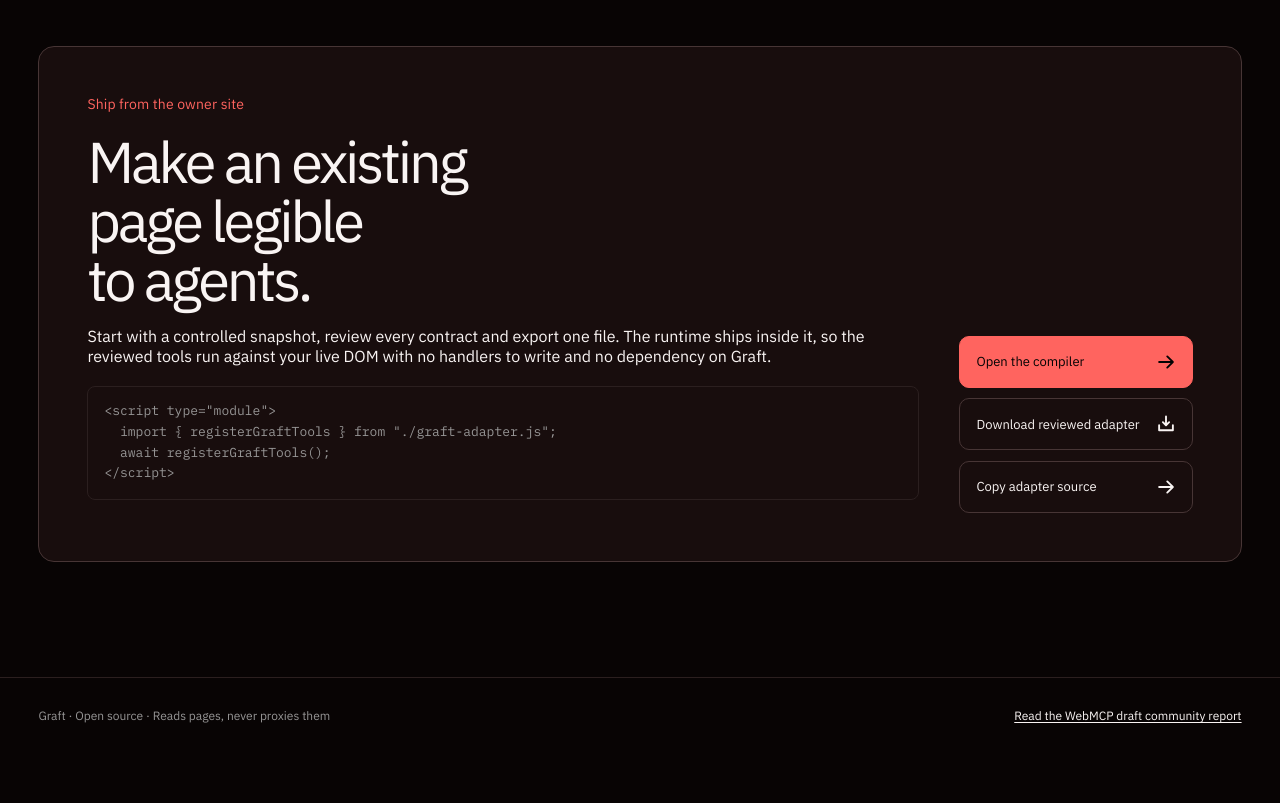
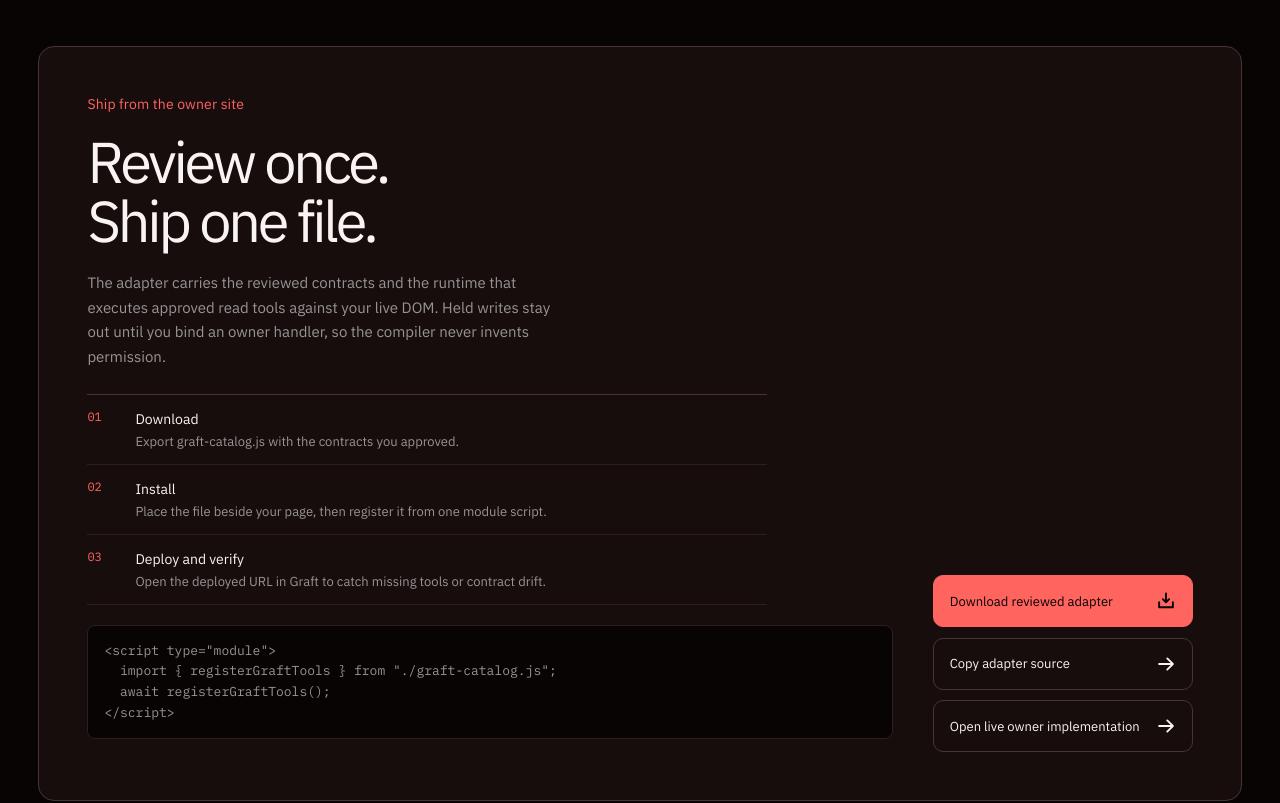
Before and after one commit to himanshu748/graft-webmcp, a React (Vite) app: page / in a window 1280 px wide. Shown: the part 5040-5843 px from the top of the page. Before the commit the page ends 5794 px from the top, so only its background shows below. Built offline with nearby package versions, Linux system fonts and the light colour scheme; no server answers.

Commit message:
Fix call inspection and clarify adapter handoff

```diff
--- a/examples/owner-site/owner.js
+++ b/examples/owner-site/owner.js
@@ -92,7 +92,9 @@ async function addToCart(args) {
 async function boot() {
   // No handler map: the read-only contracts run on the bundled runtime.
   const report = await registerGraftTools();
+  const adapterCount = report.registered.length;
   const context = document.modelContext ?? navigator.modelContext;
+  let writeRegistered = false;
 
   if (heldWrite && context) {
     // The reviewed contract ships as written. Re-declaring it by hand is how a
@@ -108,12 +110,13 @@ async function boot() {
       {},
     );
     report.registered.push(heldWrite.name);
+    writeRegistered = true;
   }
 
   const live = context ? (await context.getTools()).length : 0;
   status.textContent =
     live > 0
-      ? `${live} WebMCP tools live: ${report.registered.join(", ")}. ${report.registered.length} generated by Graft, 1 write action bound by the owner.`
+      ? `${live} WebMCP tools live: ${report.registered.join(", ")}. ${adapterCount} registered from the Graft adapter${writeRegistered ? ", plus 1 owner-bound write" : ""}.`
       : "WebMCP is not available in this browser, so no tools registered.";
   if (report.missingHandlers.length > 0) {
     status.textContent += ` Missing handlers: ${report.missingHandlers.join(", ")}.`;
--- a/src/App.tsx
+++ b/src/App.tsx
@@ -36,6 +36,7 @@ import {
   compileDocument,
   coerceToolArguments,
   executeTool,
+  toContentResult,
   WebMCPRegistry,
   type GraftLifecycleEvent,
   type GraftTool,
@@ -83,6 +84,12 @@ interface TimelineEntry {
   state: RunState;
 }
 
+interface ExportFeedback {
+  kind: "copied" | "prepared";
+  fileName: string;
+  eligible: number;
+}
+
 interface PendingConfirmation {
   toolName: string;
   args: Record<string, unknown>;
@@ -116,6 +123,15 @@ const EMPTY_REGISTRATION: ToolRegistrationReport = {
 const WAIT = (milliseconds: number) =>
   new Promise<void>((resolve) => window.setTimeout(resolve, milliseconds));
 const DEMO_OUTPUT_BUDGET = 8_000;
+
+function adapterFileName(sourceKey: string | null): string {
+  const slug = (sourceKey ?? "adapter")
+    .replace(/[^a-z0-9]+/gi, "-")
+    .replace(/^-+|-+$/g, "")
+    .slice(0, 48)
+    .replace(/-+$/g, "") || "adapter";
+  return `graft-${slug}.js`;
+}
 
 function serializeJson(value: unknown, spacing?: number): string {
   try {
@@ -416,7 +432,7 @@ export function App() {
   const [runningTool, setRunningTool] = useState<string | null>(null);
   const [argumentValues, setArgumentValues] = useState<Record<string, string>>({});
   const [mobileView, setMobileView] = useState<MobileBenchView>("tools");
-  const [copyState, setCopyState] = useState<"idle" | "copied" | "downloaded">("idle");
+  const [exportFeedback, setExportFeedback] = useState<ExportFeedback | null>(null);
   const [error, setError] = useState<string | null>(null);
   const [pendingConfirmation, setPendingConfirmation] =
     useState<PendingConfirmation | null>(null);
@@ -534,6 +550,9 @@ export function App() {
     setError(null);
     setMobileView("tools");
     setActiveSource(source);
+    setTimeline([]);
+    setExportFeedback(null);
+    externalStartRef.current.clear();
     const sourceKey = source.kind === "fixture" ? source.id : source.sourceUrl;
 
     try {
@@ -923,20 +942,21 @@ export function App() {
       addTimelineEntry({
         name: tool.name,
         arguments: args,
-        result,
+        result: toContentResult(result),
         duration,
         state: result.ok ? "success" : isCancellation(result) ? "cancelled" : "error",
       });
       setPreviewHtml(serializeSanitizedDocument(sourceDocument));
       if (!result.ok) setError(result.message);
     } catch (caught) {
+      const failure = {
+        ok: false as const,
+        message: caught instanceof Error ? caught.message : "Execution failed",
+      };
       addTimelineEntry({
         name: tool.name,
         arguments: args,
-        result: {
-          ok: false,
-          message: caught instanceof Error ? caught.message : "Execution failed",
-        },
+        result: toContentResult(failure),
         duration: Math.max(0, Math.round(performance.now() - started)),
         state: isCancellation(caught) ? "cancelled" : "error",
       });
@@ -984,7 +1004,7 @@ export function App() {
       .filter((tool) => tool.status === "auto" || tool.status === "published")
       .map(({ status: _status, ...tool }) => tool);
     const source = buildAdapterModule(manifest, exported, graftRuntimeSource);
-    const fileName = `graft-${(compiledSourceKey ?? "adapter").replace(/[^a-z0-9]+/gi, "-").slice(0, 48)}.js`;
+    const fileName = adapterFileName(compiledSourceKey);
     return { source, fileName, toolCount: manifest.tools.length, eligible: exported.length };
   }, [activeSource, compiledSourceKey, snapshot, tools]);
 
@@ -996,8 +1016,15 @@ export function App() {
     const anchor = document.createElement("a");
     anchor.href = url;
     anchor.download = built.fileName;
+    document.body.append(anchor);
     anchor.click();
-    URL.revokeObjectURL(url);
+    anchor.remove();
+    window.setTimeout(() => URL.revokeObjectURL(url), 1_000);
+    setExportFeedback({
+      kind: "prepared",
+      fileName: built.fileName,
+      eligible: built.eligible,
+    });
     return { fileName: built.fileName, toolCount: built.toolCount, eligible: built.eligible };
   }, [buildExport]);
 
@@ -1006,14 +1033,16 @@ export function App() {
     if (!built) return null;
     try {
       await navigator.clipboard.writeText(built.source);
-      setCopyState("copied");
+      setExportFeedback({
+        kind: "copied",
+        fileName: built.fileName,
+        eligible: built.eligible,
+      });
     } catch {
       // Every insecure context and some browsers refuse clipboard writes. A
       // button that silently does nothing is worse than one that falls back.
       exportAdapter();
-      setCopyState("downloaded");
     }
-    window.setTimeout(() => setCopyState("idle"), 2600);
     return built;
   }, [buildExport, exportAdapter]);
 
@@ -1049,6 +1078,7 @@ export function App() {
         : selectedFixtureId;
   const dirty = compiledSourceKey !== null && compiledSourceKey !== pendingKey;
   const connected = controlToolNames.length === CONTROL_TOOLS.length;
+  const currentAdapterFileName = adapterFileName(compiledSourceKey);
 
   return (
     <div className="app-shell">
@@ -1829,8 +1859,17 @@ export function App() {
                         <span className="timeline-status" data-state={entry.state}>
                           {entry.state === "success" ? `${entry.duration}ms` : entry.state}
                         </span>
-                        <details className="timeline-detail">
-                          <summary>Inspect exact call JSON</summary>
+                        <details
+                          className="timeline-detail"
+                          onToggle={(event) => {
+                            if (!event.currentTarget.open) return;
+                            const detail = event.currentTarget;
+                            window.requestAnimationFrame(() => {
+                              detail.scrollIntoView({ block: "nearest" });
+                            });
+                          }}
+                        >
+                          <summary>Inspect exact tool call JSON</summary>
                           <div className="timeline-json-grid">
                             <div>
                               <span className="micro-label">Arguments</span>
@@ -1950,31 +1989,54 @@ export function App() {
           <div className="page-container final-layout">
             <div className="final-copy">
               <p className="kicker">Ship from the owner site</p>
-              <h2 id="final-title">Make an existing page legible to agents.</h2>
+              <h2 id="final-title">Review once. Ship one file.</h2>
               <p>
-                Start with a controlled snapshot, review every contract and export one file. The
-                runtime ships inside it, so the reviewed tools run against your live DOM with no
-                handlers to write and no dependency on Graft.
+                The adapter carries the reviewed contracts and the runtime that executes approved
+                read tools against your live DOM. Held writes stay out until you bind an owner
+                handler, so the compiler never invents permission.
               </p>
+              <ol className="install-steps" aria-label="Install a Graft adapter">
+                <li>
+                  <span>01</span>
+                  <div>
+                    <strong>Download</strong>
+                    <p>Export {currentAdapterFileName} with the contracts you approved.</p>
+                  </div>
+                </li>
+                <li>
+                  <span>02</span>
+                  <div>
+                    <strong>Install</strong>
+                    <p>Place the file beside your page, then register it from one module script.</p>
+                  </div>
+                </li>
+                <li>
+                  <span>03</span>
+                  <div>
+                    <strong>Deploy and verify</strong>
+                    <p>Open the deployed URL in Graft to catch missing tools or contract drift.</p>
+                  </div>
+                </li>
+              </ol>
               <pre className="final-snippet">
 {`<script type="module">
-  import { registerGraftTools } from "./graft-adapter.js";
+  import { registerGraftTools } from "./${currentAdapterFileName}";
   await registerGraftTools();
 </script>`}
               </pre>
             </div>
             <div className="final-actions">
-              <a className="final-action" href="#compiler-bench">
-                <span>Open the compiler</span>
-                <ArrowRight size={20} weight="bold" aria-hidden="true" />
-              </a>
               <button
                 type="button"
                 className="final-action"
                 disabled={tools.length === 0}
                 onClick={exportAdapter}
               >
-                <span>Download reviewed adapter</span>
+                <span>
+                  {exportFeedback?.kind === "prepared"
+                    ? `Prepared ${exportFeedback.fileName}`
+                    : "Download reviewed adapter"}
+                </span>
                 <DownloadSimple size={20} weight="bold" aria-hidden="true" />
               </button>
               <button
@@ -1984,14 +2046,34 @@ export function App() {
                 onClick={() => void copyAdapter()}
               >
                 <span>
-                  {copyState === "copied"
-                    ? "Copied to clipboard"
-                    : copyState === "downloaded"
-                      ? "Clipboard blocked, downloaded instead"
-                      : "Copy adapter source"}
+                  {exportFeedback?.kind === "copied"
+                    ? "Copied adapter source"
+                    : "Copy adapter source"}
                 </span>
                 <ArrowRight size={20} weight="bold" aria-hidden="true" />
               </button>
+              <a
+                className="final-action"
+                href="https://graft-owner-example.vercel.app/"
+                target="_blank"
+                rel="noreferrer"
+              >
+                <span>Open live owner implementation</span>
+                <ArrowRight size={20} weight="bold" aria-hidden="true" />
+              </a>
+              {exportFeedback && (
+                <div className="export-receipt" role="status" aria-live="polite">
+                  <Check size={18} weight="bold" aria-hidden="true" />
+                  <div>
+                    <strong>
+                      {exportFeedback.kind === "copied" ? "Source copied" : "Adapter prepared"}
+                    </strong>
+                    <span>
+                      {exportFeedback.eligible} approved tools in {exportFeedback.fileName}
+                    </span>
+                  </div>
+                </div>
+              )}
             </div>
           </div>
         </section>
--- a/src/controlPlane.ts
+++ b/src/controlPlane.ts
@@ -217,7 +217,7 @@ export async function registerControlPlane(
   await register({
     name: "graft_export_adapter",
     description:
-      "Download the reviewed contract as a JavaScript adapter the site owner can bind handlers to. Returns the file name and how many candidates are eligible to register. The download happens in the browser, so the file is saved locally rather than returned here.",
+      "Download a self-contained JavaScript adapter for the reviewed contract. Approved read tools run from its bundled DOM runtime; held writes stay in the manifest until the owner binds a handler. Returns the file name and how many candidates are eligible to register.",
     inputSchema: { type: "object", properties: {}, additionalProperties: false },
     async execute() {
       const result = handlers.exportAdapter();
--- a/src/lib/types.ts
+++ b/src/lib/types.ts
@@ -268,7 +268,8 @@ export type GraftLifecycleEvent =
       type: "execution_finished";
       name: string;
       args: Record<string, JsonValue>;
-      result: ToolExecutionResult;
+      /** The exact response shape returned across the WebMCP boundary. */
+      result: ToolContentResult;
       status: "success" | "error" | "cancelled";
       durationMs: number;
     }
--- a/src/lib/webmcp.ts
+++ b/src/lib/webmcp.ts
@@ -295,15 +295,16 @@ export class WebMCPRegistry {
             this.idleResolvers.clear();
           }
         }
+        const wireResult = toContentResult(result);
         this.options.onEvent?.({
           type: "execution_finished",
           name: tool.name,
           args: eventArgs,
-          result,
+          result: wireResult,
           status,
           durationMs: Math.max(0, Date.now() - startedAt),
         });
-        return toContentResult(result);
+        return wireResult;
       },
     };
   }
--- a/src/styles.css
+++ b/src/styles.css
@@ -1284,6 +1284,17 @@ button:disabled {
   overscroll-behavior: auto;
 }
 
+/* An opened proof belongs to the page flow, not a 190px scroll trap. Keep the
+   compact history when rows are collapsed, then make the selected wire payload
+   genuinely inspectable at desktop and recording widths. */
+.call-timeline:has(.timeline-detail[open]) {
+  max-height: none;
+}
+
+.timeline-rows:has(.timeline-detail[open]) {
+  max-height: min(75vh, 640px);
+}
+
 .timeline-empty {
   display: grid;
   min-height: 100px;
@@ -1351,6 +1362,10 @@ button:disabled {
   color: var(--muted-foreground);
   cursor: pointer;
   font-size: 0.75rem;
+}
+
+.timeline-detail[open] summary {
+  color: var(--primary);
 }
 
 .timeline-json-grid {
@@ -1466,7 +1481,7 @@ button:disabled {
 }
 
 .trust-lead > p:last-child,
-.final-copy > p:last-child {
+.final-copy > p:not(.kicker) {
   max-width: 52ch;
   margin: 1.25rem 0 0;
   color: var(--muted-foreground);
@@ -1526,6 +1541,42 @@ button:disabled {
 
 .final-copy h2 {
   max-width: 14ch;
+}
+
+.install-steps {
+  display: grid;
+  max-width: 680px;
+  margin: 1.5rem 0 0;
+  padding: 0;
+  border-top: 1px solid var(--border-strong);
+  list-style: none;
+}
+
+.install-steps li {
+  display: grid;
+  grid-template-columns: 2.25rem minmax(0, 1fr);
+  gap: 0.75rem;
+  padding: 0.8rem 0;
+  border-bottom: 1px solid var(--border);
+}
+
+.install-steps li > span {
+  padding-top: 0.1rem;
+  color: var(--primary);
+  font-family: var(--font-mono);
+  font-size: 0.75rem;
+}
+
+.install-steps strong {
+  font-size: 0.875rem;
+  font-weight: 600;
+}
+
+.install-steps p {
+  margin: 0.25rem 0 0;
+  color: var(--muted-foreground);
+  font-size: 0.8125rem;
+  line-height: 1.5;
 }
 
 .final-actions {
@@ -1559,6 +1610,39 @@ button:disabled {
   color: var(--primary-foreground);
 }
 
+.export-receipt {
+  display: grid;
+  grid-template-columns: auto minmax(0, 1fr);
+  gap: 0.75rem;
+  align-items: start;
+  padding: 0.85rem 1rem;
+  border-left: 2px solid var(--success);
+  background: var(--background);
+}
+
+.export-receipt > svg {
+  margin-top: 0.1rem;
+  color: var(--success);
+}
+
+.export-receipt strong,
+.export-receipt span {
+  display: block;
+}
+
+.export-receipt strong {
+  font-size: 0.8125rem;
+}
+
+.export-receipt span {
+  margin-top: 0.25rem;
+  color: var(--muted-foreground);
+  font-family: var(--font-mono);
+  font-size: 0.7rem;
+  line-height: 1.45;
+  overflow-wrap: anywhere;
+}
+
 .site-footer {
   border-top: 1px solid var(--border);
 }
@@ -2438,7 +2522,7 @@ button:disabled {
 .final-snippet {
   margin-top: 1.25rem;
   padding: 0.9rem 1rem;
-  background: var(--card);
+  background: var(--background);
   border: 1px solid var(--border);
   border-radius: calc(var(--radius) - 2px);
   font-family: var(--font-mono);
@@ -2446,6 +2530,8 @@ button:disabled {
   line-height: 1.6;
   color: var(--muted-foreground);
   overflow-x: auto;
+  overflow-wrap: anywhere;
+  white-space: pre-wrap;
 }
 
 /* The unavailable state is the common one, so it explains itself in place. */
```
Also changed, not shown: examples/owner-site/index.html (+23 -3 lines), 3 other files (tests, documents, lock files or other folders).
